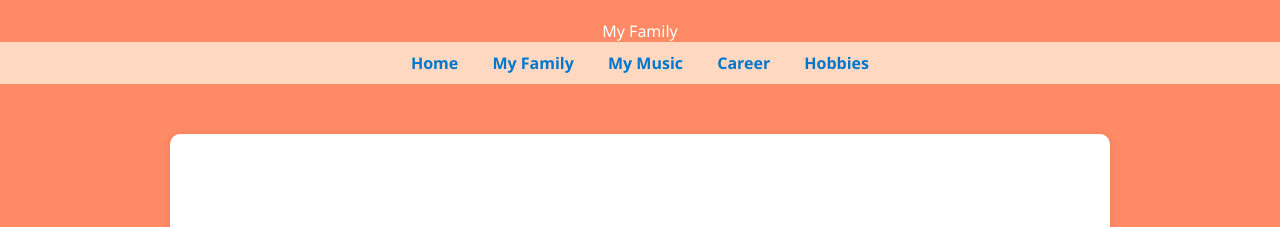
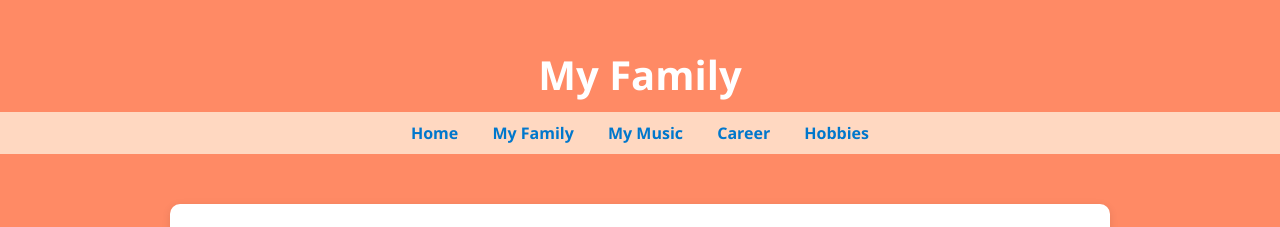
Before and after one commit to WlliskiKim35/kim-website, a plain HTML site: page family.html in a window 1280 px wide. Shown: the top 227 px of the page. Drawn offline with Linux system fonts and the light colour scheme.

Commit message:
Update family.html

```diff
--- a/family.html
+++ b/family.html
@@ -7,7 +7,7 @@
 </head>
 <body>
     <header>
-        <h>My Family</h>
+        <h1>My Family</h1>
     <nav>
         <a href="index.html">Home</a>
         <a href="family.html">My Family</a>
```
